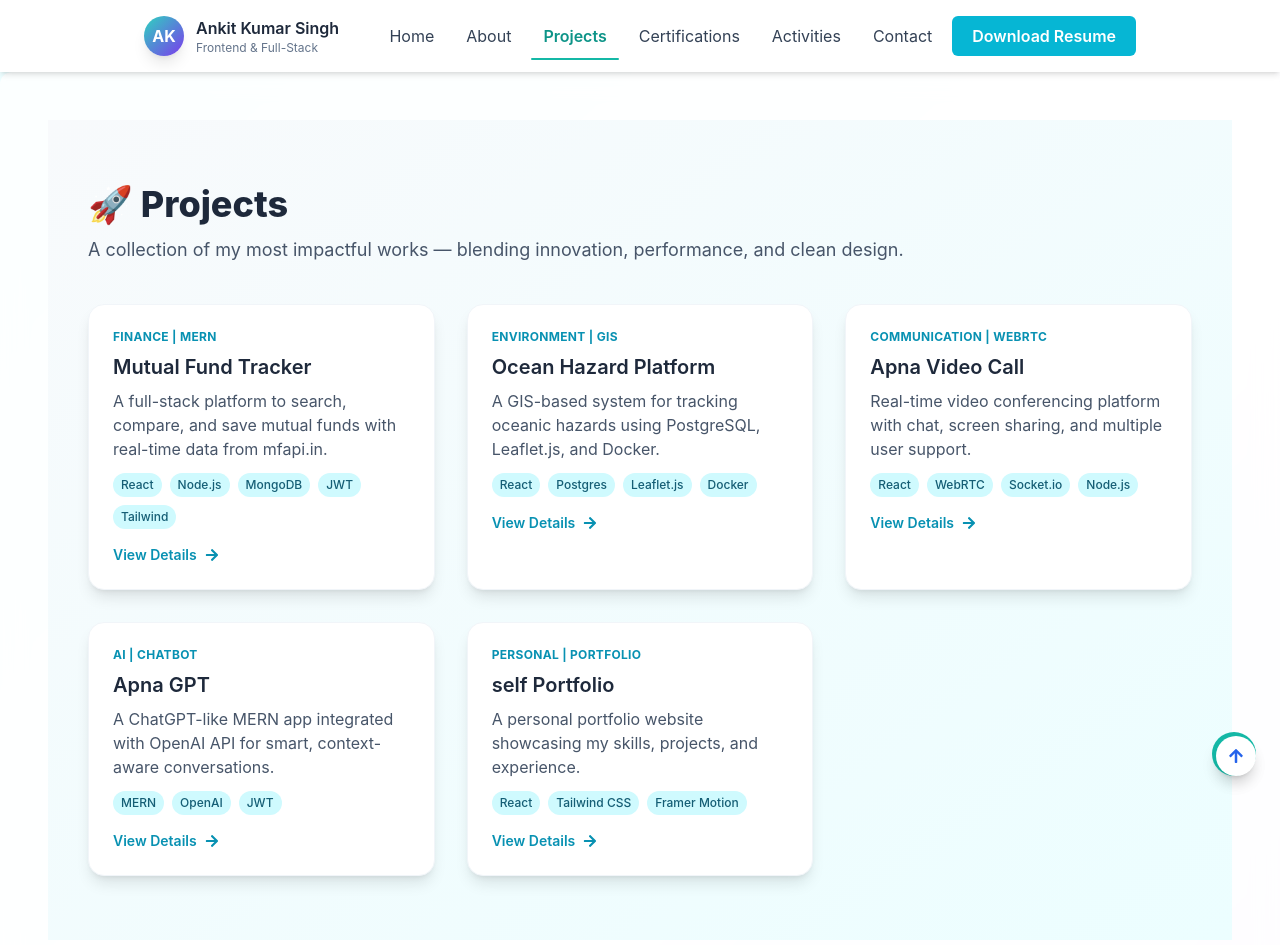
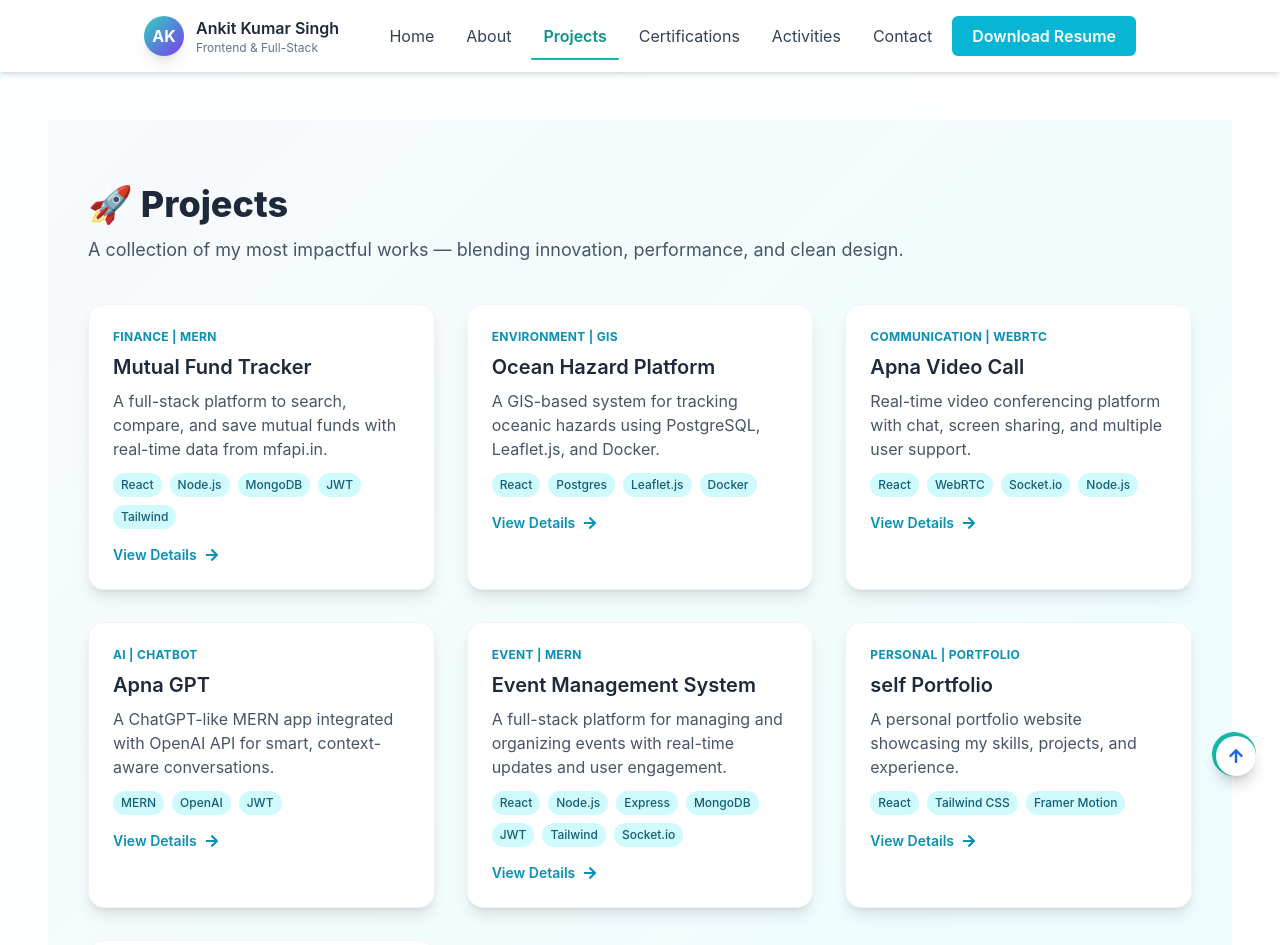
Before and after one commit to Ankit24072002/self_portfolio, a React (Vite) app in the folder portfolio-ankit/: page /projects in a window 1280 px wide. Shown: the top 945 px of the page. Built offline with nearby package versions, Linux system fonts and the light colour scheme.

Commit message:
project update

```diff
--- a/portfolio-ankit/src/pages/Projects.jsx
+++ b/portfolio-ankit/src/pages/Projects.jsx
@@ -34,6 +34,22 @@ const projects = [
     live: "https://apna-gpt-1.onrender.com/",
     code: "https://github.com/Ankit24072002/apna_Gpt.git",
     tag: "AI | Chatbot"
+  },
+  {
+    title: "Event Management System",
+    desc: "A full-stack platform for managing and organizing events with real-time updates and user engagement.",
+    tech: ["React", "Node.js","Express", "MongoDB", "JWT", "Tailwind","Socket.io"],
+    live: "https://event-management-system-frontend.onrender.com/",
+    code: "https://github.com/Ankit24072002/event-management-system.git",
+    tag: "Event | MERN"
+  },
+  {
+    title: "self Portfolio",
+    desc: "A personal portfolio website showcasing my skills, projects, and experience.",
+    tech: ["React", "Tailwind CSS", "Framer Motion"],
+    live: "https://self-portfolio-if15.onrender.com/projects",
+    code: "https://github.com/Ankit24072002/self_portfolio.git",
+    tag: "Personal | Portfolio"
   },
   {
     title: "self Portfolio",
```
